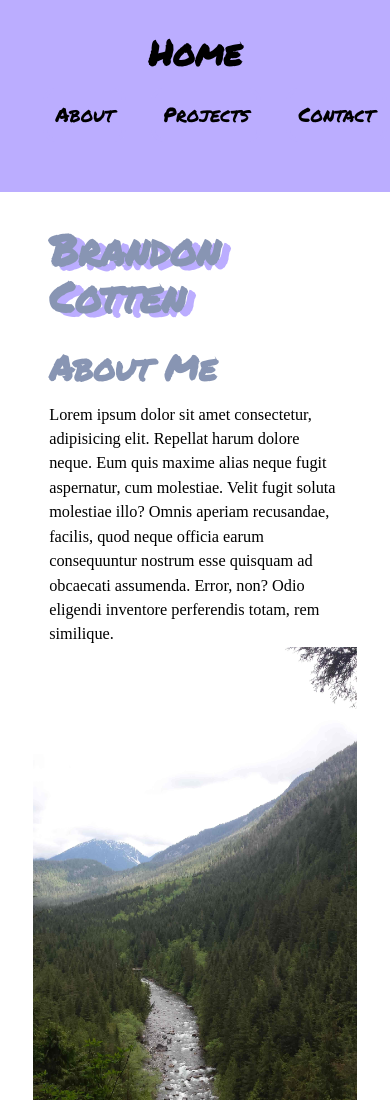
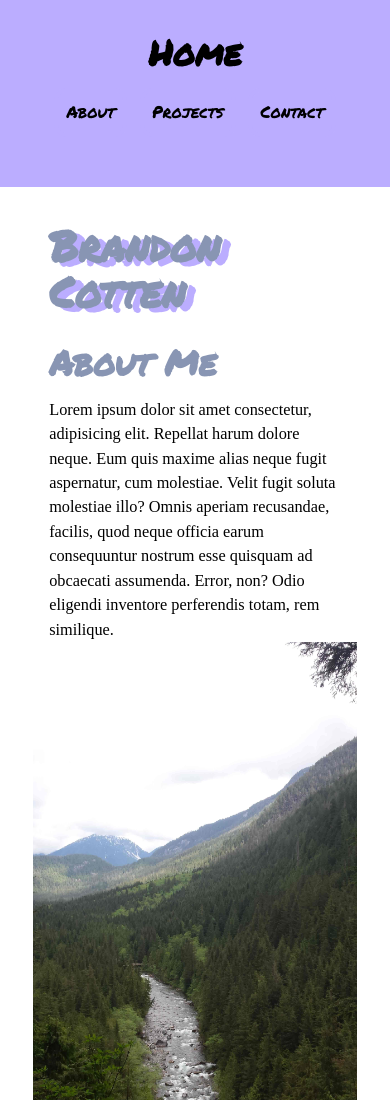
Before and after one commit to BCotten/01-Project-Landing-Page, a plain HTML site: page index.html in a window 390 px wide. Shown: the top 1100 px of the page. Drawn offline with Linux system fonts and the light colour scheme.

Commit message:
fixed nav size and centering and small screens

```diff
--- a/index.html
+++ b/index.html
@@ -19,7 +19,7 @@
       <div class="[ ] [ wrapper text-center ] [ ] [ ]">
         <h2 class="[ ] [ text-clr-black margin-zero ] [ ] [ ]">Home</h2>
         <nav>
-          <ul class="[ flex-row list-none ] [ space-center ] [ ] [ ]">
+          <ul class="[ flex-row list-none ] [ space-center padding-zero ] [ ] [ ]">
             <li>
               <a class="[ ] [ ] [ link ] [ ]" href="#about">About</a>
             </li>
--- a/styles/main.css
+++ b/styles/main.css
@@ -226,7 +226,7 @@ p {
 
 .flex-row {
   display: flex;
-  gap: var(--space-m, 1.5rem);
+  gap: var(--space-xs, 1.5rem);
 }
 
 @media (min-width: 30rem) {
@@ -242,17 +242,6 @@ p {
 
 /*
   ---- Utilities ----
-
-  --- #What should utilities do?
-  - Simple, reusable styles (like margins, padding, colors, typography).
-  - Helpers for alignment, display, and visibility.
-  - Apply a single CSS property, or a concise group of related properties to create   re-usable helpers
-  - Extend design tokens to maintain a single source of truth
-  - Abstract repeatability away from the CSS and apply it in the HTML instead
-
-  --- #What shouldn’t utilities do?
-  - Define a large group of unrelated CSS properties. For example, a utility that defined color, font-size and padding would make more sense to be a block.
-  - Be used as a specificity hack. For example, setting all properties with !important - will undoubtedly cause problems in the long-run.
 */
 
 .bg-clr-primary {
@@ -289,6 +278,10 @@ p {
 
 .margin-zero {
   margin: 0;
+}
+
+.padding-zero {
+  padding: 0;
 }
 
 .img-bottom-radius {
@@ -364,12 +357,12 @@ p {
 
 .link {
   font-family: var(--ff-secondary);
-  font-size: var(--step-1);
+  font-size: var(--step-0);
   color: var(--clr-neutral-900);
   border: var(--space-3xs, 0.25rem) solid var(--clr-mauve);
   border-radius: var(--space-xs, 1rem);
   text-decoration: none;
-  padding: 0.5rem;
+  padding: var(--space-2xs, 0.5rem);
 }
 
 .link:hover {
@@ -377,6 +370,14 @@ p {
   border: var(--space-3xs, 0.25rem) solid var(--clr-neutral-100);
   border-radius: var(--space-xs, 1rem);
 }
+
+@media (min-width: 30rem) {
+  .link {
+    font-size: var(--step-1);
+  }
+}
+
+
 
 /*
   ---- Exception ----
```
